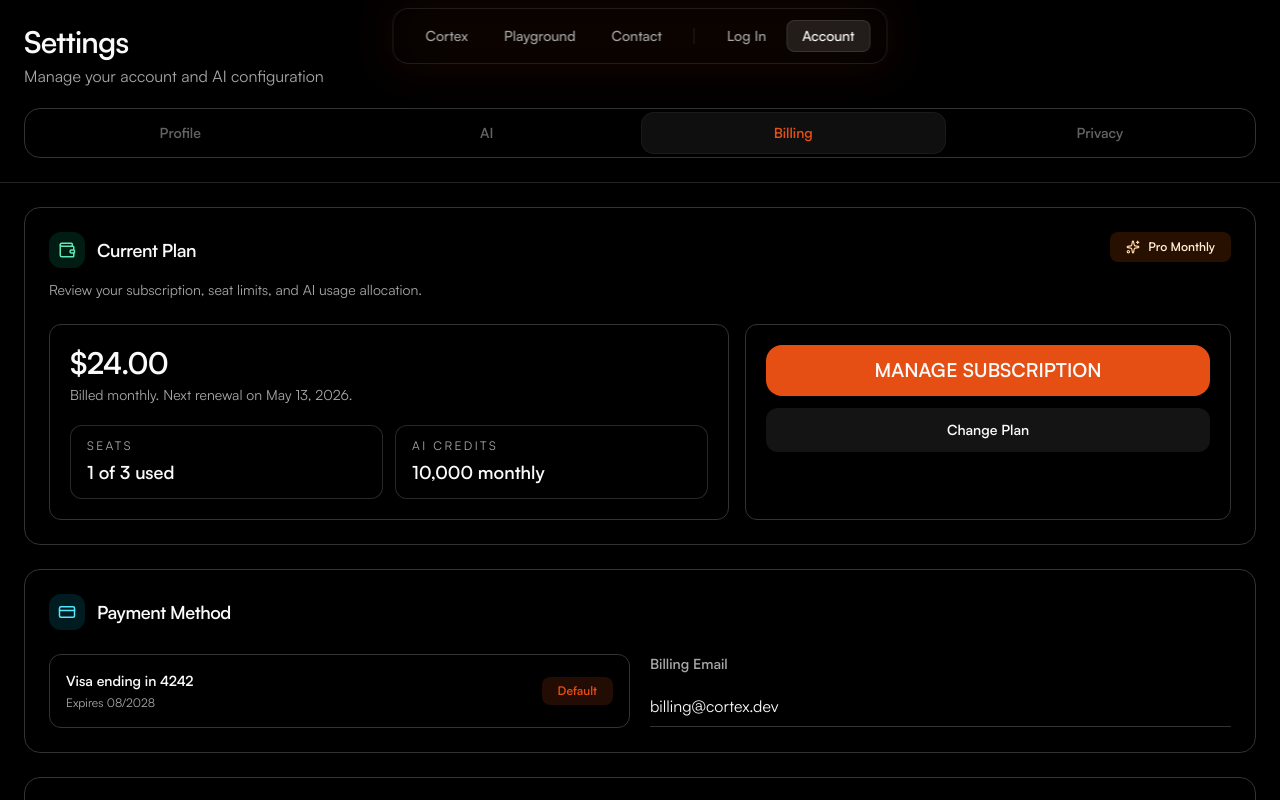
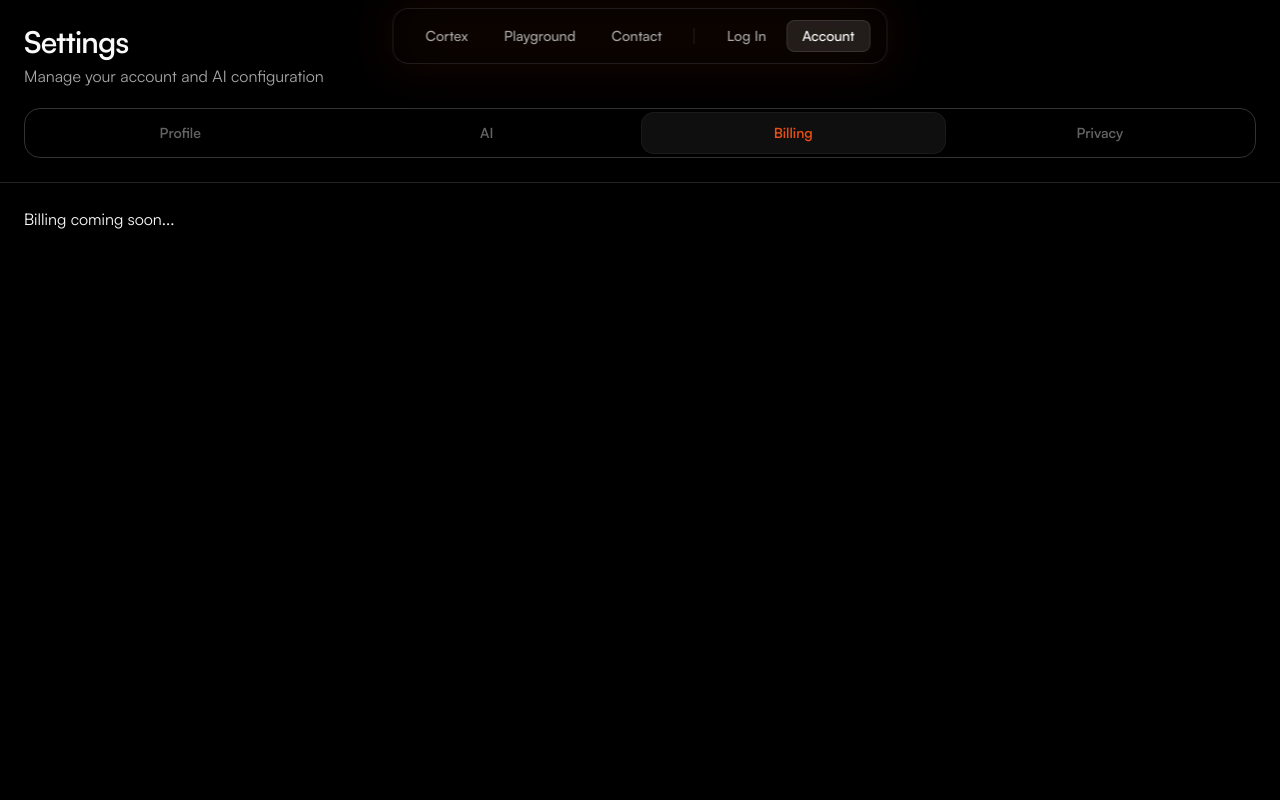
Before and after one commit to Bboynice/Cortex, a Next.js app: page /settings/billing in a window 1280 px wide. Built offline with nearby package versions, Linux system fonts and the light colour scheme.

Commit message:
Ai settings page changed.

```diff
--- a/src/components/platform/settings/BillingSection.tsx
+++ b/src/components/platform/settings/BillingSection.tsx
@@ -7,144 +7,147 @@
 
 export default function BillingSection() {
   return (
-    <div className="w-full max-w-none space-y-6">
-      <section className="rounded-2xl border border-border bg-card/40 p-6 shadow-[0_12px_40px_rgba(0,0,0,0.35)]">
-        <header className="flex items-start justify-between gap-4">
-          <div>
-            <div className="flex items-center gap-3">
-              <span className="inline-flex h-9 w-9 items-center justify-center rounded-xl bg-emerald-500/15 text-emerald-300">
-                <Wallet size={18} aria-hidden="true" />
-              </span>
-              <h2 className="text-lg font-semibold tracking-tight text-content">Current Plan</h2>
-            </div>
-            <p className="mt-3 text-sm text-muted-foreground">
-              Review your subscription, seat limits, and AI usage allocation.
-            </p>
-          </div>
+    // <div className="w-full max-w-none space-y-6">
+    //   <section className="rounded-2xl border border-border bg-card/40 p-6 shadow-[0_12px_40px_rgba(0,0,0,0.35)]">
+    //     <header className="flex items-start justify-between gap-4">
+    //       <div>
+    //         <div className="flex items-center gap-3">
+    //           <span className="inline-flex h-9 w-9 items-center justify-center rounded-xl bg-emerald-500/15 text-emerald-300">
+    //             <Wallet size={18} aria-hidden="true" />
+    //           </span>
+    //           <h2 className="text-lg font-semibold tracking-tight text-content">Current Plan</h2>
+    //         </div>
+    //         <p className="mt-3 text-sm text-muted-foreground">
+    //           Review your subscription, seat limits, and AI usage allocation.
+    //         </p>
+    //       </div>
 
-          <Pill
-            text="Pro Monthly"
-            variant="content"
-            icon={<Sparkles size={14} className="text-orange-200" aria-hidden="true" />}
-            className="rounded-lg bg-orange-500/15 px-3 py-1.5 text-xs text-orange-100"
-          />
-        </header>
+    //       <Pill
+    //         text="Pro Monthly"
+    //         variant="content"
+    //         icon={<Sparkles size={14} className="text-orange-200" aria-hidden="true" />}
+    //         className="rounded-lg bg-orange-500/15 px-3 py-1.5 text-xs text-orange-100"
+    //       />
+    //     </header>
 
-        <div className="mt-6 grid gap-4 lg:grid-cols-[1.4fr_1fr]">
-          <div className="rounded-xl border border-border bg-background/25 p-5">
-            <div className="text-3xl font-semibold tracking-tight text-content">$24.00</div>
-            <p className="mt-1 text-sm text-muted-foreground">Billed monthly. Next renewal on May 13, 2026.</p>
+    //     <div className="mt-6 grid gap-4 lg:grid-cols-[1.4fr_1fr]">
+    //       <div className="rounded-xl border border-border bg-background/25 p-5">
+    //         <div className="text-3xl font-semibold tracking-tight text-content">$24.00</div>
+    //         <p className="mt-1 text-sm text-muted-foreground">Billed monthly. Next renewal on May 13, 2026.</p>
 
-            <div className="mt-5 grid gap-3 sm:grid-cols-2">
-              <div className="rounded-xl border border-border/80 bg-foreground/30 px-4 py-3">
-                <div className="text-xs uppercase tracking-[0.2em] text-muted-foreground">Seats</div>
-                <div className="mt-1 text-lg font-semibold text-content">1 of 3 used</div>
-              </div>
-              <div className="rounded-xl border border-border/80 bg-foreground/30 px-4 py-3">
-                <div className="text-xs uppercase tracking-[0.2em] text-muted-foreground">AI Credits</div>
-                <div className="mt-1 text-lg font-semibold text-content">10,000 monthly</div>
-              </div>
-            </div>
-          </div>
+    //         <div className="mt-5 grid gap-3 sm:grid-cols-2">
+    //           <div className="rounded-xl border border-border/80 bg-foreground/30 px-4 py-3">
+    //             <div className="text-xs uppercase tracking-[0.2em] text-muted-foreground">Seats</div>
+    //             <div className="mt-1 text-lg font-semibold text-content">1 of 3 used</div>
+    //           </div>
+    //           <div className="rounded-xl border border-border/80 bg-foreground/30 px-4 py-3">
+    //             <div className="text-xs uppercase tracking-[0.2em] text-muted-foreground">AI Credits</div>
+    //             <div className="mt-1 text-lg font-semibold text-content">10,000 monthly</div>
+    //           </div>
+    //         </div>
+    //       </div>
 
-          <div className="flex flex-col gap-3 rounded-xl border border-border bg-background/25 p-5">
-            <GlowButton
-              effect="none"
-              color="primary"
-              className="w-full justify-center rounded-xl px-5 py-3 text-sm font-semibold normal-case"
-            >
-              Manage Subscription
-            </GlowButton>
-            <button
-              type="button"
-              className="inline-flex w-full items-center justify-center rounded-xl bg-muted/20 px-5 py-3 text-sm font-semibold text-content hover:bg-muted/25 active:brightness-95"
-            >
-              Change Plan
-            </button>
-          </div>
-        </div>
-      </section>
+    //       <div className="flex flex-col gap-3 rounded-xl border border-border bg-background/25 p-5">
+    //         <GlowButton
+    //           effect="none"
+    //           color="primary"
+    //           className="w-full justify-center rounded-xl px-5 py-3 text-sm font-semibold normal-case"
+    //         >
+    //           Manage Subscription
+    //         </GlowButton>
+    //         <button
+    //           type="button"
+    //           className="inline-flex w-full items-center justify-center rounded-xl bg-muted/20 px-5 py-3 text-sm font-semibold text-content hover:bg-muted/25 active:brightness-95"
+    //         >
+    //           Change Plan
+    //         </button>
+    //       </div>
+    //     </div>
+    //   </section>
 
-      <section className="rounded-2xl border border-border bg-card/40 p-6 shadow-[0_12px_40px_rgba(0,0,0,0.35)]">
-        <header className="flex items-center gap-3">
-          <span className="inline-flex h-9 w-9 items-center justify-center rounded-xl bg-cyan-500/15 text-cyan-300">
-            <CreditCard size={18} aria-hidden="true" />
-          </span>
-          <h2 className="text-lg font-semibold tracking-tight text-content">Payment Method</h2>
-        </header>
+    //   <section className="rounded-2xl border border-border bg-card/40 p-6 shadow-[0_12px_40px_rgba(0,0,0,0.35)]">
+    //     <header className="flex items-center gap-3">
+    //       <span className="inline-flex h-9 w-9 items-center justify-center rounded-xl bg-cyan-500/15 text-cyan-300">
+    //         <CreditCard size={18} aria-hidden="true" />
+    //       </span>
+    //       <h2 className="text-lg font-semibold tracking-tight text-content">Payment Method</h2>
+    //     </header>
 
-        <div className="mt-6 grid gap-5 lg:grid-cols-2">
-          <div className="rounded-xl border border-border bg-background/25 px-4 py-4">
-            <div className="flex items-center justify-between gap-4">
-              <div>
-                <div className="text-sm font-semibold text-content">Visa ending in 4242</div>
-                <p className="mt-1 text-xs text-muted-foreground">Expires 08/2028</p>
-              </div>
-              <Pill text="Default" variant="primary" className="rounded-lg px-3 py-1.5 text-xs" />
-            </div>
-          </div>
+    //     <div className="mt-6 grid gap-5 lg:grid-cols-2">
+    //       <div className="rounded-xl border border-border bg-background/25 px-4 py-4">
+    //         <div className="flex items-center justify-between gap-4">
+    //           <div>
+    //             <div className="text-sm font-semibold text-content">Visa ending in 4242</div>
+    //             <p className="mt-1 text-xs text-muted-foreground">Expires 08/2028</p>
+    //           </div>
+    //           <Pill text="Default" variant="primary" className="rounded-lg px-3 py-1.5 text-xs" />
+    //         </div>
+    //       </div>
 
-          <LabeledInput
-            label="Billing Email"
-            defaultValue="billing@cortex.dev"
-            className="bg-foreground/40"
-            autoComplete="email"
-          />
-        </div>
-      </section>
+    //       <LabeledInput
+    //         label="Billing Email"
+    //         defaultValue="billing@cortex.dev"
+    //         className="bg-foreground/40"
+    //         autoComplete="email"
+    //       />
+    //     </div>
+    //   </section>
 
-      <section className="rounded-2xl border border-border bg-card/40 p-6 shadow-[0_12px_40px_rgba(0,0,0,0.35)]">
-        <header className="flex items-center gap-3">
-          <span className="inline-flex h-9 w-9 items-center justify-center rounded-xl bg-violet-500/15 text-violet-300">
-            <Receipt size={18} aria-hidden="true" />
-          </span>
-          <h2 className="text-lg font-semibold tracking-tight text-content">Recent Invoices</h2>
-        </header>
+    //   <section className="rounded-2xl border border-border bg-card/40 p-6 shadow-[0_12px_40px_rgba(0,0,0,0.35)]">
+    //     <header className="flex items-center gap-3">
+    //       <span className="inline-flex h-9 w-9 items-center justify-center rounded-xl bg-violet-500/15 text-violet-300">
+    //         <Receipt size={18} aria-hidden="true" />
+    //       </span>
+    //       <h2 className="text-lg font-semibold tracking-tight text-content">Recent Invoices</h2>
+    //     </header>
 
-        <div className="mt-6 space-y-3">
-          <div className="flex items-center justify-between gap-4 rounded-xl border border-border bg-background/25 px-4 py-4">
-            <div>
-              <div className="text-sm font-semibold text-content">Apr 2026 Subscription</div>
-              <p className="mt-1 text-xs text-muted-foreground">$24.00 paid on Apr 13, 2026</p>
-            </div>
-            <button
-              type="button"
-              className="inline-flex items-center gap-2 rounded-xl bg-muted/20 px-4 py-2 text-sm font-semibold text-content hover:bg-muted/25 active:brightness-95"
-            >
-              <Download size={16} aria-hidden="true" />
-              Download
-            </button>
-          </div>
+    //     <div className="mt-6 space-y-3">
+    //       <div className="flex items-center justify-between gap-4 rounded-xl border border-border bg-background/25 px-4 py-4">
+    //         <div>
+    //           <div className="text-sm font-semibold text-content">Apr 2026 Subscription</div>
+    //           <p className="mt-1 text-xs text-muted-foreground">$24.00 paid on Apr 13, 2026</p>
+    //         </div>
+    //         <button
+    //           type="button"
+    //           className="inline-flex items-center gap-2 rounded-xl bg-muted/20 px-4 py-2 text-sm font-semibold text-content hover:bg-muted/25 active:brightness-95"
+    //         >
+    //           <Download size={16} aria-hidden="true" />
+    //           Download
+    //         </button>
+    //       </div>
 
-          <div className="flex items-center justify-between gap-4 rounded-xl border border-border bg-background/25 px-4 py-4">
-            <div>
-              <div className="text-sm font-semibold text-content">Mar 2026 Subscription</div>
-              <p className="mt-1 text-xs text-muted-foreground">$24.00 paid on Mar 13, 2026</p>
-            </div>
-            <button
-              type="button"
-              className="inline-flex items-center gap-2 rounded-xl bg-muted/20 px-4 py-2 text-sm font-semibold text-content hover:bg-muted/25 active:brightness-95"
-            >
-              <Download size={16} aria-hidden="true" />
-              Download
-            </button>
-          </div>
+    //       <div className="flex items-center justify-between gap-4 rounded-xl border border-border bg-background/25 px-4 py-4">
+    //         <div>
+    //           <div className="text-sm font-semibold text-content">Mar 2026 Subscription</div>
+    //           <p className="mt-1 text-xs text-muted-foreground">$24.00 paid on Mar 13, 2026</p>
+    //         </div>
+    //         <button
+    //           type="button"
+    //           className="inline-flex items-center gap-2 rounded-xl bg-muted/20 px-4 py-2 text-sm font-semibold text-content hover:bg-muted/25 active:brightness-95"
+    //         >
+    //           <Download size={16} aria-hidden="true" />
+    //           Download
+    //         </button>
+    //       </div>
 
-          <div className="flex items-center justify-between gap-4 rounded-xl border border-border bg-background/25 px-4 py-4">
-            <div>
-              <div className="text-sm font-semibold text-content">Feb 2026 Subscription</div>
-              <p className="mt-1 text-xs text-muted-foreground">$24.00 paid on Feb 13, 2026</p>
-            </div>
-            <button
-              type="button"
-              className="inline-flex items-center gap-2 rounded-xl bg-muted/20 px-4 py-2 text-sm font-semibold text-content hover:bg-muted/25 active:brightness-95"
-            >
-              <Download size={16} aria-hidden="true" />
-              Download
-            </button>
-          </div>
-        </div>
-      </section>
+    //       <div className="flex items-center justify-between gap-4 rounded-xl border border-border bg-background/25 px-4 py-4">
+    //         <div>
+    //           <div className="text-sm font-semibold text-content">Feb 2026 Subscription</div>
+    //           <p className="mt-1 text-xs text-muted-foreground">$24.00 paid on Feb 13, 2026</p>
+    //         </div>
+    //         <button
+    //           type="button"
+    //           className="inline-flex items-center gap-2 rounded-xl bg-muted/20 px-4 py-2 text-sm font-semibold text-content hover:bg-muted/25 active:brightness-95"
+    //         >
+    //           <Download size={16} aria-hidden="true" />
+    //           Download
+    //         </button>
+    //       </div>
+    //     </div>
+    //   </section>
+    // </div>
+    <div className="flex items-start justify-start h-full">
+      Billing coming soon...
     </div>
   );
 }
```
Also changed, not shown: src/components/platform/settings/AISection.tsx (+94 -41 lines), src/components/ui/savePopup.tsx (+14 -3 lines).
